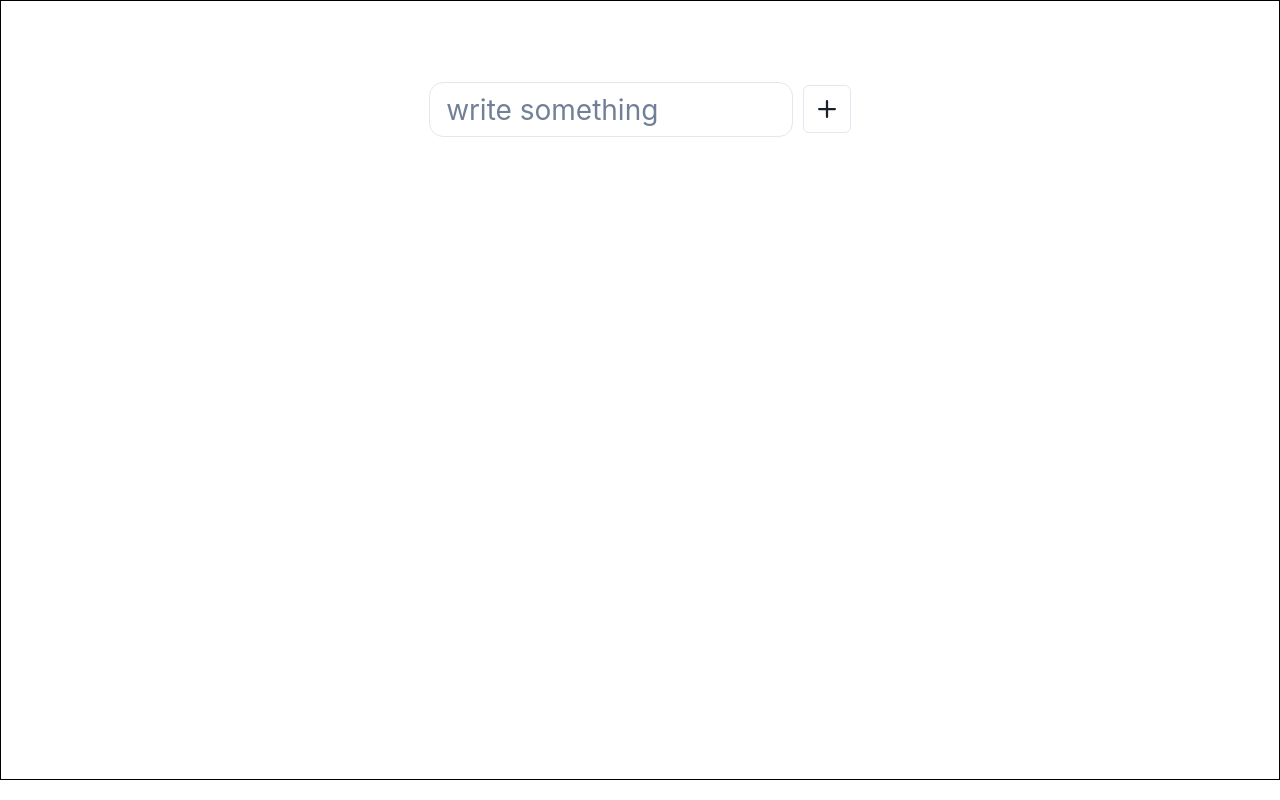
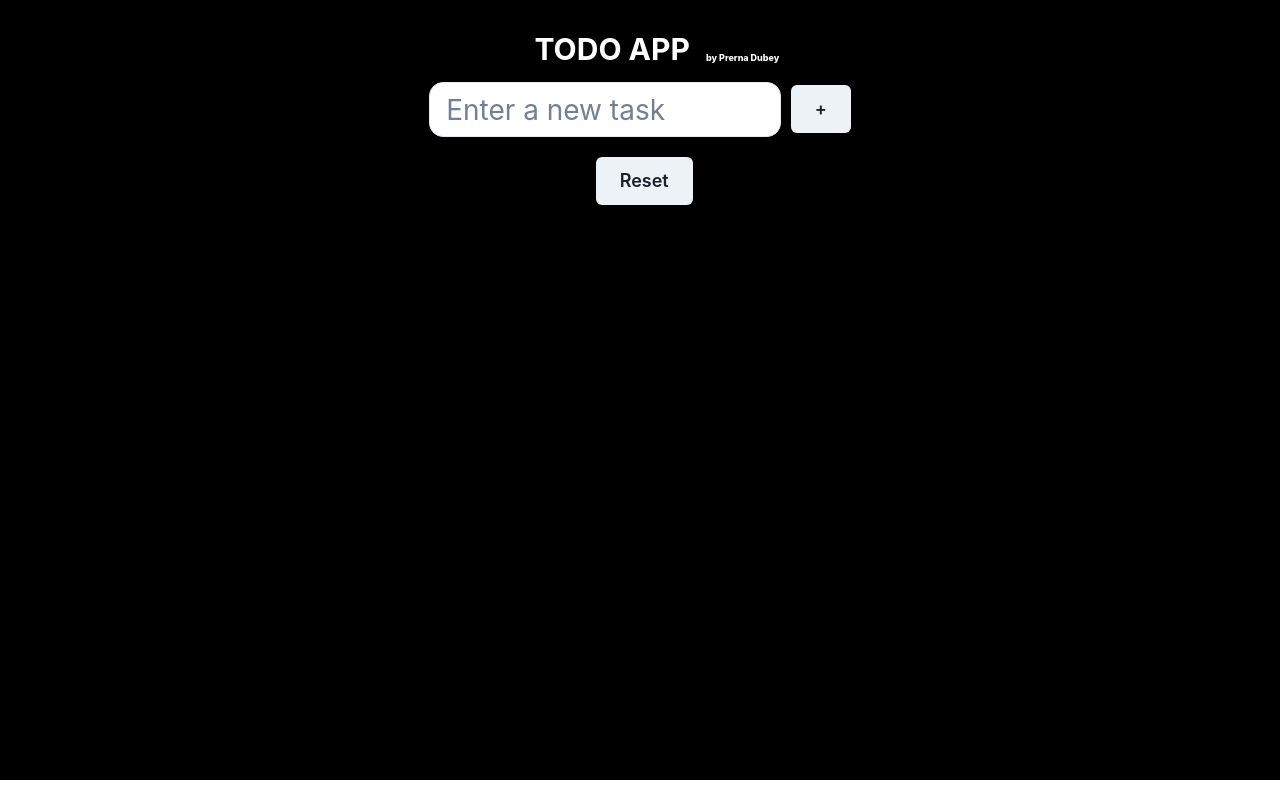
Before and after one commit to prerna1113/TodoApp, a React (Create React App) app in the folder todo-app/: page / in a window 1280 px wide. Built offline with nearby package versions, Linux system fonts and the light colour scheme.

Commit message:
functionality added

```diff
--- a/todo-app/src/App.js
+++ b/todo-app/src/App.js
@@ -6,8 +6,8 @@ import TodoApp from './Component/TodoApp';
 function App() {
   return (
     <div className="App">
-      <Todo />
-      {/* <TodoApp /> */}
+      {/* <Todo /> */}
+      <TodoApp />
 
     </div>
   );
--- a/todo-app/src/Component/CSS/Todo.module.css
+++ b/todo-app/src/Component/CSS/Todo.module.css
@@ -4,7 +4,7 @@
   border: 1px solid black;
   width:100%;
   height:780px;
-  /* background-color: black; */
+  background-color: black;
 
 }
 
@@ -56,3 +56,33 @@
     border-radius: 10px;
 
 }
+
+.liBox {
+    margin-left: 1%;
+    /* border: 1px solid red; */
+    width:100%;
+
+}
+
+.li {
+    width: 100%;
+    height: 45px;
+
+    /* margin: auto; */
+    border: 1px solid white;
+    background-color: white;
+    margin-top: 20px;
+    border-radius: 18px;
+    font-size: 20px;
+
+    font-weight: 900;
+
+
+}
+
+.button {
+    background-color: white;
+    border-radius: 15px;
+
+    margin-top: 20px;
+}
--- a/todo-app/src/Component/Todo.jsx
+++ b/todo-app/src/Component/Todo.jsx
@@ -3,51 +3,44 @@ import { Box, Button, ButtonGroup, Heading, IconButton, Input } from '@chakra-ui
 import React, { useState } from 'react'
 import styles from './CSS/Todo.module.css'
 import { AddIcon } from '@chakra-ui/icons'
+function Todo() {
+  const [tasks, setTasks] = useState([]); // Array to store tasks
+  const [newTask, setNewTask] = useState('')
 
+  const handleInput = (event) => {
+    setNewTask(event.target.value); // Update new task input state
+  };
 
-function Todo() {
-    const [tasks, setTasks] = useState(['']);
-    const [newTask, setNewTask] = useState("");
-    const [divElements, setDivElements] = useState([]);
+  const addTask = () => {
+    if (newTask.trim() === '') {
+      return; // Don't add empty tasks
+    }
+
+    setTasks([...tasks, { text: newTask, showDiv: false }]);
+    setNewTask(''); // Clear the input field after adding task
+  };
+
+  const toggleDiv = (index) => {
+    const updatedTasks = [...tasks];
+    updatedTasks[index].showDiv = !updatedTasks[index].showDiv;
+    setTasks(updatedTasks);
+  };
 
 
 
-    const handleInputChange =(event) =>{
-        setNewTask(event.target.value);
-    };
-
-    const handleSubmit = (event)=>{
-        event.preventDefault()
-
-    }
-
-
-
-      const addDiv = () => {
-        const addTask = (newTask) => {
-            setTasks([...tasks, { text: newTask, showDiv: false }]); // Add new task to the tasks array
-          };
-
-
-        const newDiv = <Input
-        className={styles.hiddenDiv}
-        key={divElements.length}
-    />;
-        setDivElements([...divElements, newDiv]);
-      };
 
   return (
     <Box className={styles.box}>
+      <form
+
+      >
+
 
         <Box className={styles.input}>
-
-
           <Box
-                    className={styles.container}
-                >
+            className={styles.container}>
             <Heading
               className={styles.heading}
-
               as='h2' size='lg'>
               TODO APP
             </Heading>
@@ -63,8 +56,10 @@ function Todo() {
 
 
           <Box
-                style={{display:"flex"}}
-                >
+            style={{ display: "flex" }}>
+
+
+
             <Input
               style={{
                 backgroundColor: "white",
@@ -73,47 +68,61 @@ function Todo() {
                 fontSize: "28px",
                 marginTop: "15px"
               }}
-                        value={newTask}
+              name="task"
+              type="text"
+              value ={tasks.task}
+            //  onChange={handleInput}
+
               placeholder="write something"
-                        onChange={handleInputChange}
             />
 
             <Box
-                    className={styles.btnBox}
-                    >
+              className={styles.btnBox} >
               <ButtonGroup
-                        onClick={addDiv}
-                        className= {styles.btn}
+               onClick={(e) => {
+                e.preventDefault();
+
+
+                addTask();
+                // e.target.reset();
+              }}
+
+                className={styles.btn}
                 size='lg'
                 isAttached variant='outline'>
                 <IconButton
+                type="submit"
                   aria-label='Add to friends'
                   icon={<AddIcon />} />
               </ButtonGroup>
             </Box>
 
-
+            </Box>
 
           </Box>
-
-                <div>
-        {divElements.map((div, index) => (
-          <div key={index}>{div}</div>
-        ))}
-      </div>
+          </form>
 
 
 
 
 
-
+          <div>
+          <ul>
+          {tasks.map((task, index) => (
+            <li key={index}>
+              {task.text}
+              <button
+                style={{ width: "20%", border: "1px solid red" }}
+                onClick={() => toggleDiv(index)}>
+                div
+              </button>
+              {task.showDiv && <div>This is the hidden div for task {index + 1}</div>}
+            </li>
+          ))}
+        </ul>
+          </div>
         </Box>
-
-        </Box>
-
-
-
-    )
+        );
 }
 
-export default Todo
+        export default Todo;
--- a/todo-app/src/Component/TodoApp.jsx
+++ b/todo-app/src/Component/TodoApp.jsx
@@ -1,4 +1,7 @@
+import { Box, Button, Heading, Input } from '@chakra-ui/react';
 import React, { useState } from 'react';
+import styles from './CSS/Todo.module.css'
+
 
 function TodoApp() {
   const [tasks, setTasks] = useState([]); // Array to store tasks
@@ -13,37 +16,105 @@ function TodoApp() {
     setTasks(updatedTasks);
   };
 
+
+
+
   return (
     <div>
-      <h1>TODO List</h1>
+      <Box
+        className={styles.box}>
+        <Box className={styles.input}>
+          <Box
+            className={styles.container}>
+            <Heading
+              className={styles.heading}
+              as='h2' size='lg'>
+              TODO APP
+            </Heading>
+
+            <p
+              className={styles.subHeading}>
+              by Prerna Dubey
+
+            </p>
+          </Box>
+
+
+
           <form
             onSubmit={(e) => {
               e.preventDefault();
               const newTask = e.target.task.value;
               addTask(newTask);
               e.target.reset();
+            }}>
+            <Box
+              style={{ display: "flex" }}>
+
+
+              <Input
+                style={{
+                  backgroundColor: "white",
+                  borderRadius: "14px",
+                  height: "55px",
+                  fontSize: "28px",
+                  marginTop: "15px"
                 }}
-      >
-        <input type="text" name="task" placeholder="Enter a new task" />
-        <button type="submit">Add Task</button>
+                type="text"
+                name="task"
+                placeholder="Enter a new task" />
+
+
+              <Box
+                className={styles.btnBox} >
+
+                <Button
+                  className={styles.btn}
+                  size='lg'
+                  type="submit"> +</Button>
+              </Box>
+              </Box>
           </form>
+
+
+
+          <Box  className={styles.liBox}>
           <ul>
             {tasks.map((task, index) => (
-          <li key={index}>
+              <li
+              className={styles.li}
+
+                key={index}>
                 {task.text}
-            <button onClick={() => toggleDiv(index)}>Toggle Div</button>
+                <button
+
+                  onClick={() => toggleDiv(index)}></button>
                 {task.showDiv && <div>This is the hidden div for task {index + 1}.</div>}
               </li>
             ))}
-        {/* {!tasks.length && (
-          <li>
-            No tasks added.
-            <div>This is the hidden div when no tasks are added.</div>
-          </li> */}
-        {/* )} */}
+
           </ul>
+          <Button
+
+      className={styles.button}
+      size='lg'
+      >
+        Reset
+      </Button>
+          </Box>
+
+
+        </Box>
+      </Box>
+
+
+
+
+
     </div>
   );
+
+
 }
 
 export default TodoApp;
```
Lines whose indentation alone changed are shown as unchanged.
